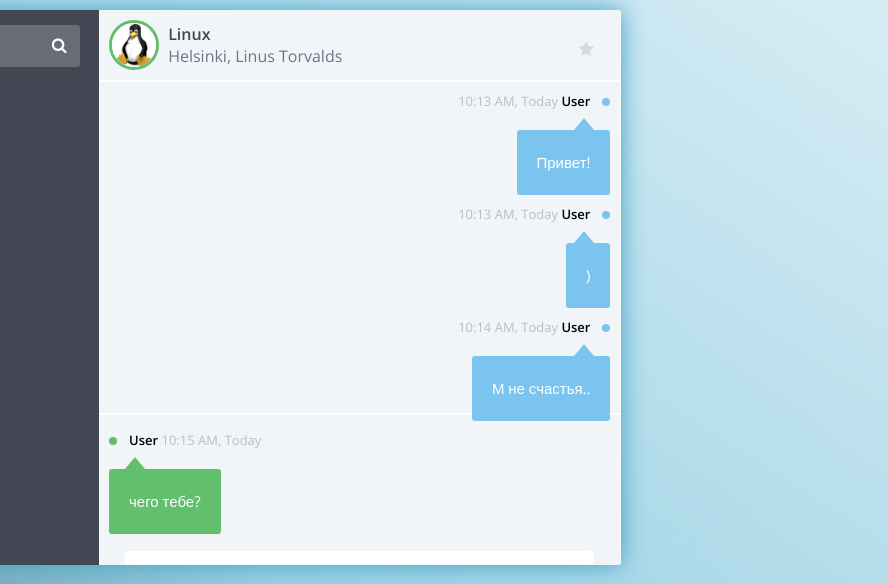
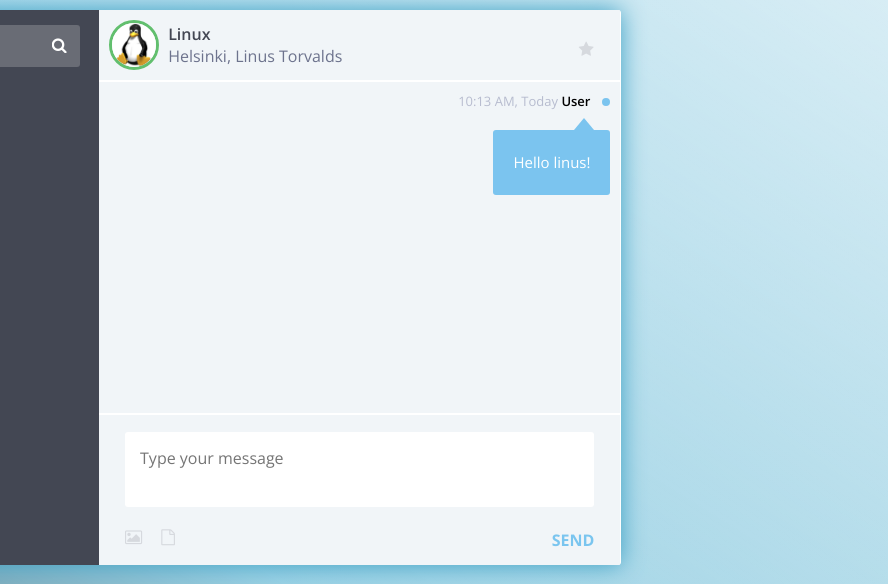
Before and after one commit to ralph-dev/Cheat-Chat-Bot, a plain HTML site: page index.html in a window 1280 px wide. Shown: the top 584 px of the page, 392-1280 px from the left. Drawn offline with nearby package versions, Linux system fonts and the light colour scheme; some packages are replaced by stand-ins of ours; a script that the page names is missing.

Commit message:
cleaned up pre-loaded messages from user in HTML

```diff
--- a/index.html
+++ b/index.html
@@ -19,7 +19,7 @@
     	<div class="ui">
 		<div class="left-menu">
 				<form action="#" class="search">
-					<input placeholder="search..." type="search" name="" id="">
+					<input placeholder="search..." type="search" name="" id="searchSupport">
 					<input type="submit" value="&#xf002;">
 				</form>
 				<menu class="list-friends">
@@ -56,28 +56,7 @@
 						<span class="time">10:13 AM, Today</span>
 						<span class="name">User</span>
 					</div>
-					<div class="message">Привет!</div>
-				</li>
-				<li class="i">
-					<div class="head">
-						<span class="time">10:13 AM, Today</span>
-						<span class="name">User</span>
-					</div>
-					<div class="message">)</div>
-				</li>
-				<li class="i">
-					<div class="head">
-						<span class="time">10:14 AM, Today</span>
-						<span class="name">User</span>
-					</div>
-					<div class="message">М не счастья..</div>
-				</li>
-				<li class="friend-with-a-SVAGina">
-					<div class="head">
-						<span class="name">User</span>
-						<span class="time">10:15 AM, Today</span>
-					</div>
-					<div class="message">чего тебе?</div>
+					<div class="message">Hello linus!</div>
 				</li>
 			</ul>
 			<div class="write-form">
```
